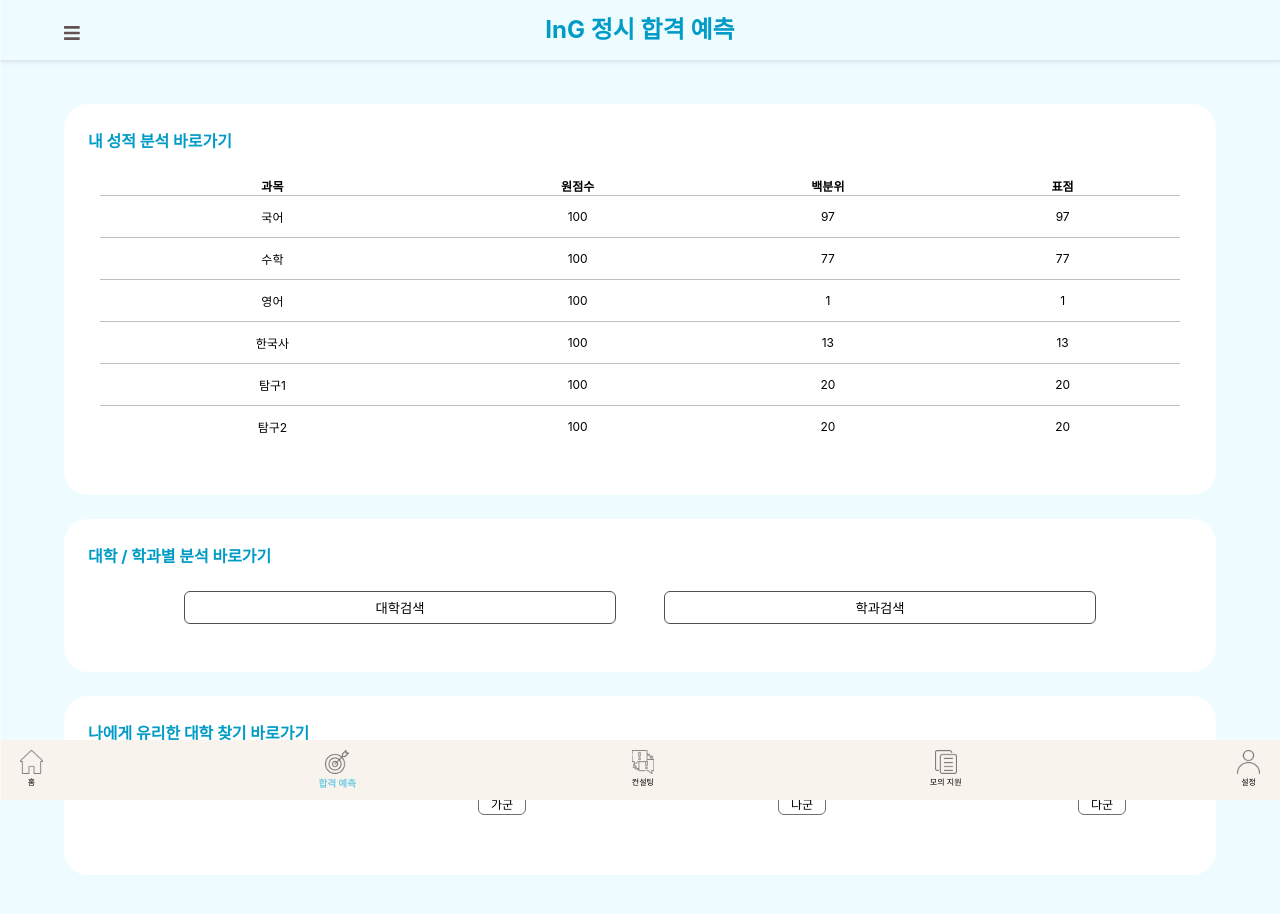
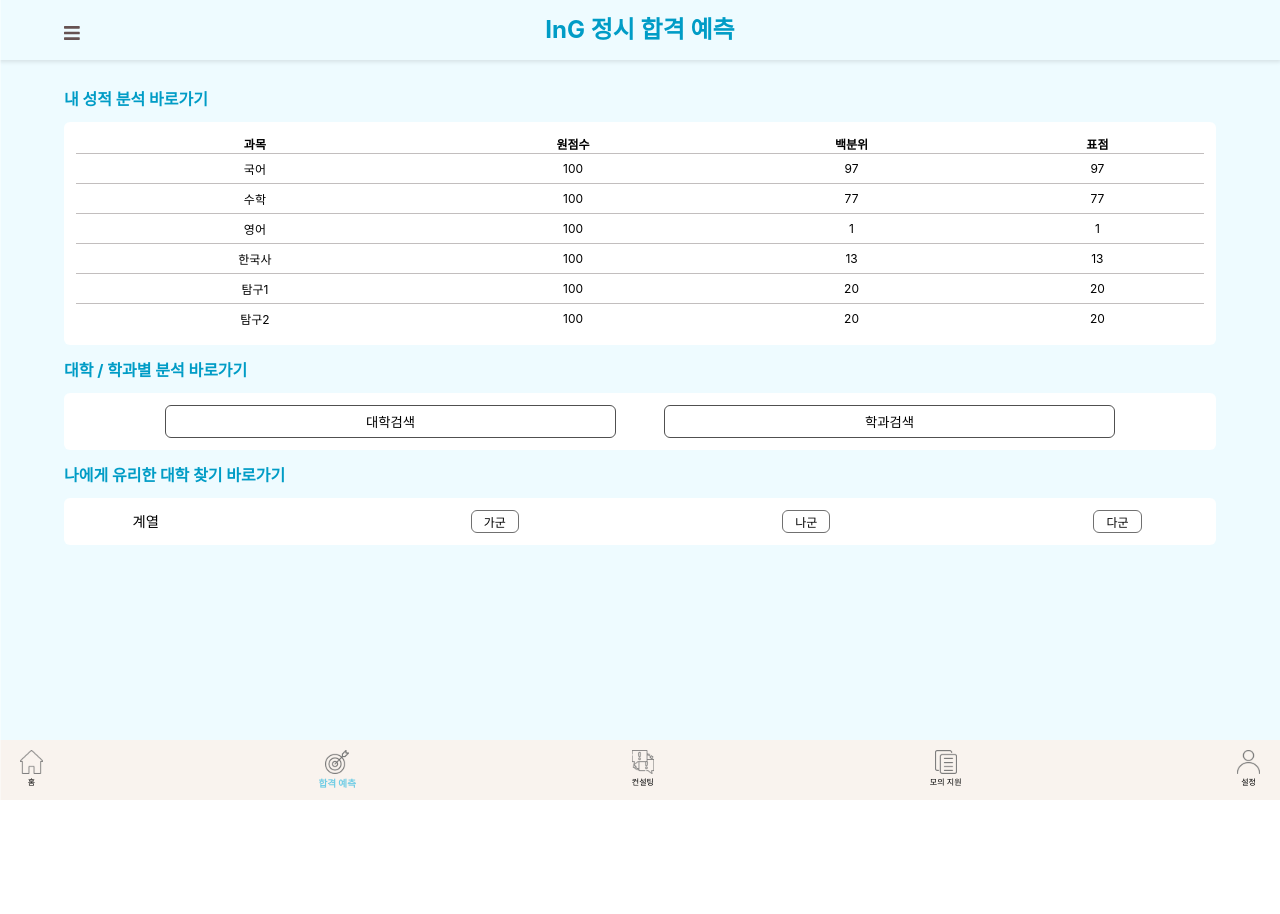
Before and after one commit to sowish23/consulting_app, a React (Create React App) app: page /prediction in a window 1280 px wide. Shown: the top 914 px of the page. After the commit the page ends 800 px from the top, so only its background shows below. Built offline with nearby package versions, Linux system fonts and the light colour scheme.

Commit message:
[css] Prediction

```diff
--- a/src/component/prediction/Prediction.css
+++ b/src/component/prediction/Prediction.css
@@ -1,55 +1,55 @@
-.prediction_page{
+.Prediction_page{
     background-color: #eefbff;
     height: 100vh;
 }
 
-.prediction_content {
+.Prediction_content {
     padding: 60px 0;
 }
 
-.prediction_detail {
+.Prediction_detail {
     width: 90%;
     margin: auto;
     padding: 20px 0;
 }
 
-.section {
+.Prediction_section {
     margin: 6px 0;
 }
 
-.link_title{
+.Prediction_link_title{
     color: #009cc6;
     font-weight: bold;
 }
 
-.grade_table{
+.Prediction_grade_table{
     margin: 12px 0;
     padding: 12px;
     background-color: white;
     border-radius: 6px;
 }
 
-.grade_table table {
+.Prediction_grade_table table {
     text-align: center;
     width: 100%;
     border-collapse: collapse;
 }
 
-.grade_table table tbody tr{
+.Prediction_grade_table table tbody tr{
     border-bottom: 1px solid #C2BEBE;
     font-size: 12px;
     text-align: center;
 }
 
-.grade_table table tbody tr:last-child{
+.Prediction_grade_table table tbody tr:last-child{
     border-bottom: 0
 }
 
-.grade_table table tbody tr td{
+.Prediction_grade_table table tbody tr td{
     padding: 6px;
 }
 
-.analysis_box, .univ_box {
+.Prediction_analysis_box, .Prediction_univ_box {
     margin: 12px 0;
     background-color: #ffffff;
     border-radius: 6px;
@@ -58,7 +58,7 @@
     justify-content: center;
 }
 
-.analysis_btn {
+.Prediction_analysis_btn {
     background-color: #ffffff;
     border: 1px solid #505050;
     border-radius: 6px;
@@ -67,13 +67,13 @@
     width: 40%;
 }
 
-.contents_title {
+.Prediction_contents_title {
     width: 30%;
     vertical-align: middle;
     font-size: 0.9em;
 }
 
-.relation_btn{
+.Prediction_relation_btn{
     margin-right: 6px;
     background-color: #ffffff;
     border: 1px solid #707070;
@@ -83,16 +83,16 @@
     padding: 2px 12px;
 }
 
-.contents_radio {
+.Prediction_contents_radio {
     width: 60%;
     display: flex;
     justify-content: space-between;
 }
 
-.contents_radio > input {
+.Prediction_contents_radio > input {
     display: none;
 }
 
-.contents_radio input:checked + label {
+.Prediction_contents_radio input:checked + label {
     background-color: #70cde5;
 }
--- a/src/component/prediction/Prediction.jsx
+++ b/src/component/prediction/Prediction.jsx
@@ -7,12 +7,12 @@ const Prediction = ({history}) => {
 	return (
 		<div>
 			<Header />
-				<div className="prediction_page">
-					<div className="prediction_content">
-						<div className="prediction_detail">
-							<div className="section" onClick={() => history.push('/prediction/mygrade')}>
-								<div className="link_title">내 성적 분석 바로가기</div>
-								<div className="grade_table">
+				<div className="Prediction_page">
+					<div className="Prediction_content">
+						<div className="Prediction_detail">
+							<div className="Prediction_section" onClick={() => history.push('/prediction/mygrade')}>
+								<div className="Prediction_link_title">내 성적 분석 바로가기</div>
+								<div className="Prediction_grade_table">
 									<table>
 										<tbody>
 											<tr>
@@ -61,24 +61,24 @@ const Prediction = ({history}) => {
 									</table>
 								</div>
 							</div>
-							<div className="section" onClick={() => history.push('/prediction/university')}>
-								<div className="link_title">대학 / 학과별 분석 바로가기</div>
-								<div className="analysis_box">
-									<button className="analysis_btn">대학검색</button>
-									<button className="analysis_btn">학과검색</button>
+							<div className="Prediction_section" onClick={() => history.push('/prediction/university')}>
+								<div className="Prediction_link_title">대학 / 학과별 분석 바로가기</div>
+								<div className="Prediction_analysis_box">
+									<button className="Prediction_analysis_btn">대학검색</button>
+									<button className="Prediction_analysis_btn">학과검색</button>
 								</div>
 							</div>
-							<div className="section" onClick={() => history.push('/prediction/beneficial')}>
-								<div className="link_title">나에게 유리한 대학 찾기 바로가기</div>
-								<div className="univ_box">
-									<div className="contents_title">계열</div>
-									<div className="contents_radio">
+							<div className="Prediction_section" onClick={() => history.push('/prediction/beneficial')}>
+								<div className="Prediction_link_title">나에게 유리한 대학 찾기 바로가기</div>
+								<div className="Prediction_univ_box">
+									<div className="Prediction_contents_title">계열</div>
+									<div className="Prediction_contents_radio">
 										<input id="가군" type="radio" name="relation"/>
-										<label className="relation_btn" for="가군">가군</label>
+										<label className="Prediction_relation_btn" for="가군">가군</label>
 										<input id="나군" type="radio" name="relation"/>
-										<label className="relation_btn" for="나군">나군</label>
+										<label className="Prediction_relation_btn" for="나군">나군</label>
 										<input id="다군" type="radio" name="relation"/>
-										<label className="relation_btn" for="다군">다군</label>
+										<label className="Prediction_relation_btn" for="다군">다군</label>
 									</div>
 								</div>
 							</div>
```
